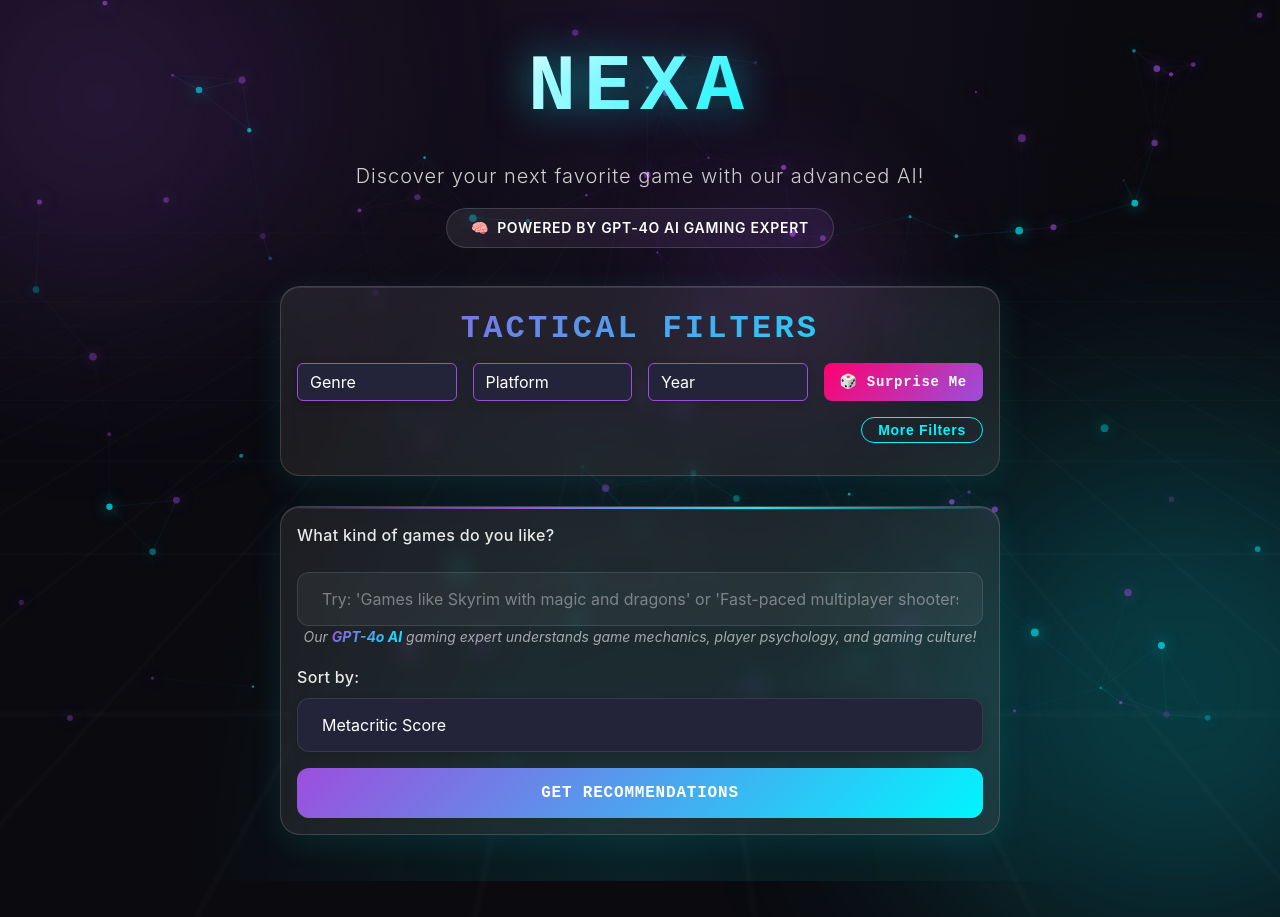
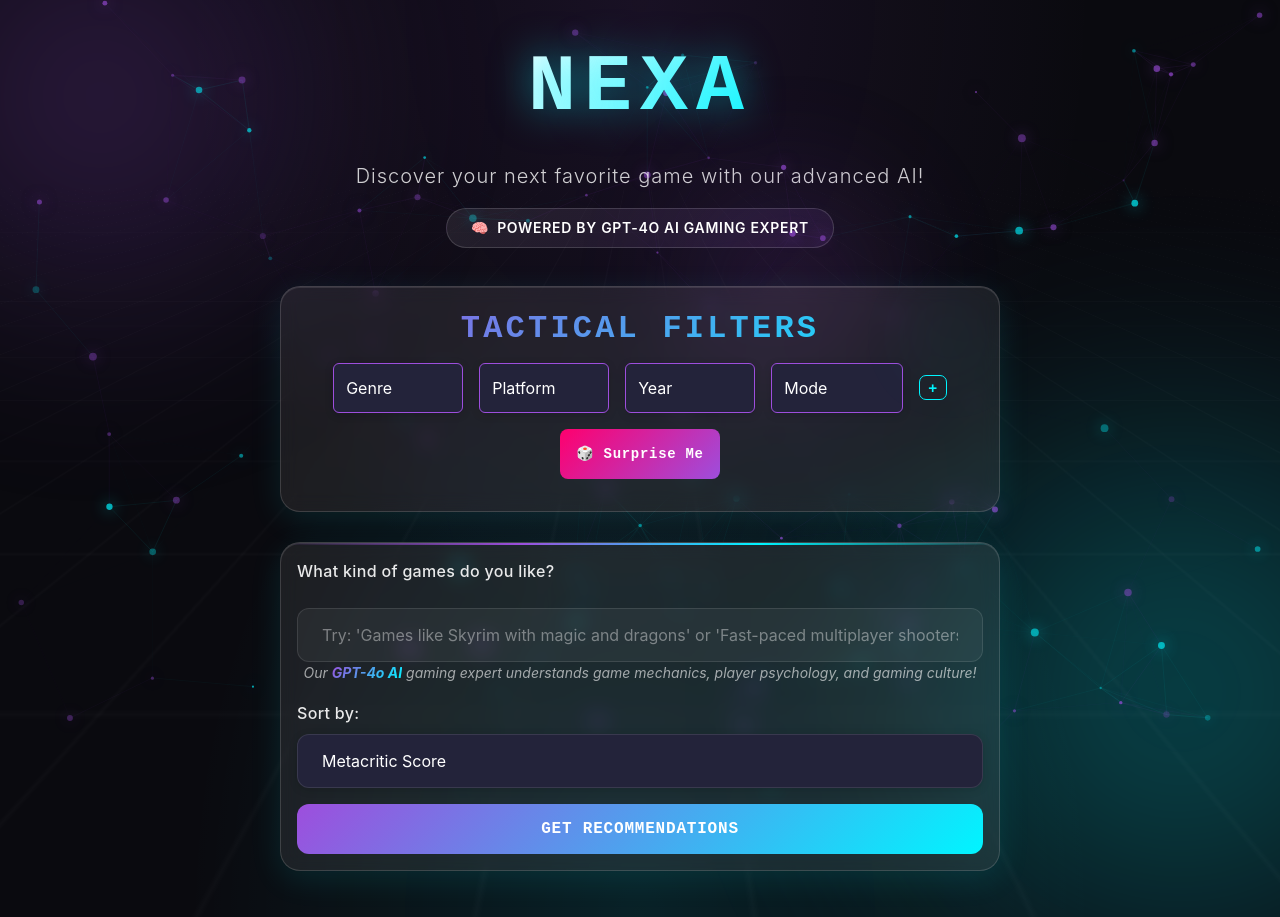
Before and after one commit to deziikuoo/NEXA-v1, a React (Create React App) app: page / in a window 1280 px wide. Before the commit the page ends 881 px from the top, so only its background shows below. Built offline with nearby package versions, Linux system fonts and the light colour scheme.

Commit message:
Update + button sizing and centering

```diff
--- a/src/components/GameRecommender.js
+++ b/src/components/GameRecommender.js
@@ -53,9 +53,9 @@ function GameRecommender({
     { key: "genre", label: "Genre", options: genreOptions },
     { key: "platform", label: "Platform", options: platformOptions },
     { key: "year", label: "Year", options: yearOptions },
+    { key: "mode", label: "Mode", options: modeOptions },
   ];
   const advancedFilterOptions = [
-    { key: "mode", label: "Mode", options: modeOptions },
     { key: "art_style", label: "Art Style", options: artStyleOptions },
     { key: "perspective", label: "Perspective", options: perspectiveOptions },
     { key: "difficulty", label: "Difficulty", options: difficultyOptions },
@@ -210,10 +210,10 @@ function GameRecommender({
           ))}
           <button
             type="button"
-            className="surprise-me-btn"
-            onClick={handleSurpriseMe}
+            className="toggle-advanced-btn"
+            onClick={() => setShowAdvancedFilters((prev) => !prev)}
           >
-            🎲 Surprise Me
+            {showAdvancedFilters ? "−" : "+"}
           </button>
         </div>
         {showAdvancedFilters && (
@@ -239,10 +239,10 @@ function GameRecommender({
         <div className="filter-toggle-row">
           <button
             type="button"
-            className="toggle-advanced-btn"
-            onClick={() => setShowAdvancedFilters((prev) => !prev)}
+            className="surprise-me-btn"
+            onClick={handleSurpriseMe}
           >
-            {showAdvancedFilters ? "Hide" : "More"} Filters
+            🎲 Surprise Me
           </button>
         </div>
         {/* Filter Chips */}
--- a/src/index.css
+++ b/src/index.css
@@ -761,7 +761,7 @@ body {
 }
 
 .filter-row select {
-  flex: 1 1 150px;
+  height: 50px;
   min-width: 130px;
   padding: var(--space-sm) var(--space-md);
   background: rgba(255, 255, 255, 0.05);
@@ -788,7 +788,7 @@ body {
 
 /* Surprise Me Button */
 .surprise-me-btn {
-  flex: 1 1 150px;
+  height: 50px;
   min-width: 130px;
   padding: var(--space-sm) var(--space-md);
   background: linear-gradient(135deg, var(--neon-pink), var(--neon-purple));
@@ -833,21 +833,30 @@ body {
 /* Toggle Advanced Button */
 .filter-toggle-row {
   display: flex;
-  justify-content: flex-end;
+  justify-content: space-around;
+  align-items: center;
   width: 100%;
+  height: 50px;
+  gap: 10px;
 }
 
 .toggle-advanced-btn {
-  padding: var(--space-xs) var(--space-md);
+  padding: var(--space-xs) var(--space-sm);
   background: transparent;
   color: var(--neon-teal);
   border: 1px solid var(--neon-teal);
-  border-radius: 20px;
-  font-size: var(--text-small);
+  border-radius: 7px;
+  font-size: 0.95rem;
   font-weight: 600;
   letter-spacing: 0.05em;
   cursor: pointer;
   transition: all var(--transition-base);
+  align-self: center;
+  min-width: 25px;
+  height: 25px;
+  display: flex;
+  align-items: center;
+  justify-content: center;
 }
 
 .toggle-advanced-btn:hover {
@@ -1329,6 +1338,12 @@ body {
     width: 100%;
   }
 
+  /* Reduce filter select height on mobile */
+  .filter-row select {
+    padding: 0.125em 1.5em 0.125em 0.75em;
+    font-size: 0.875rem;
+  }
+
   .modal-content {
     padding: var(--space-md);
   }
```
